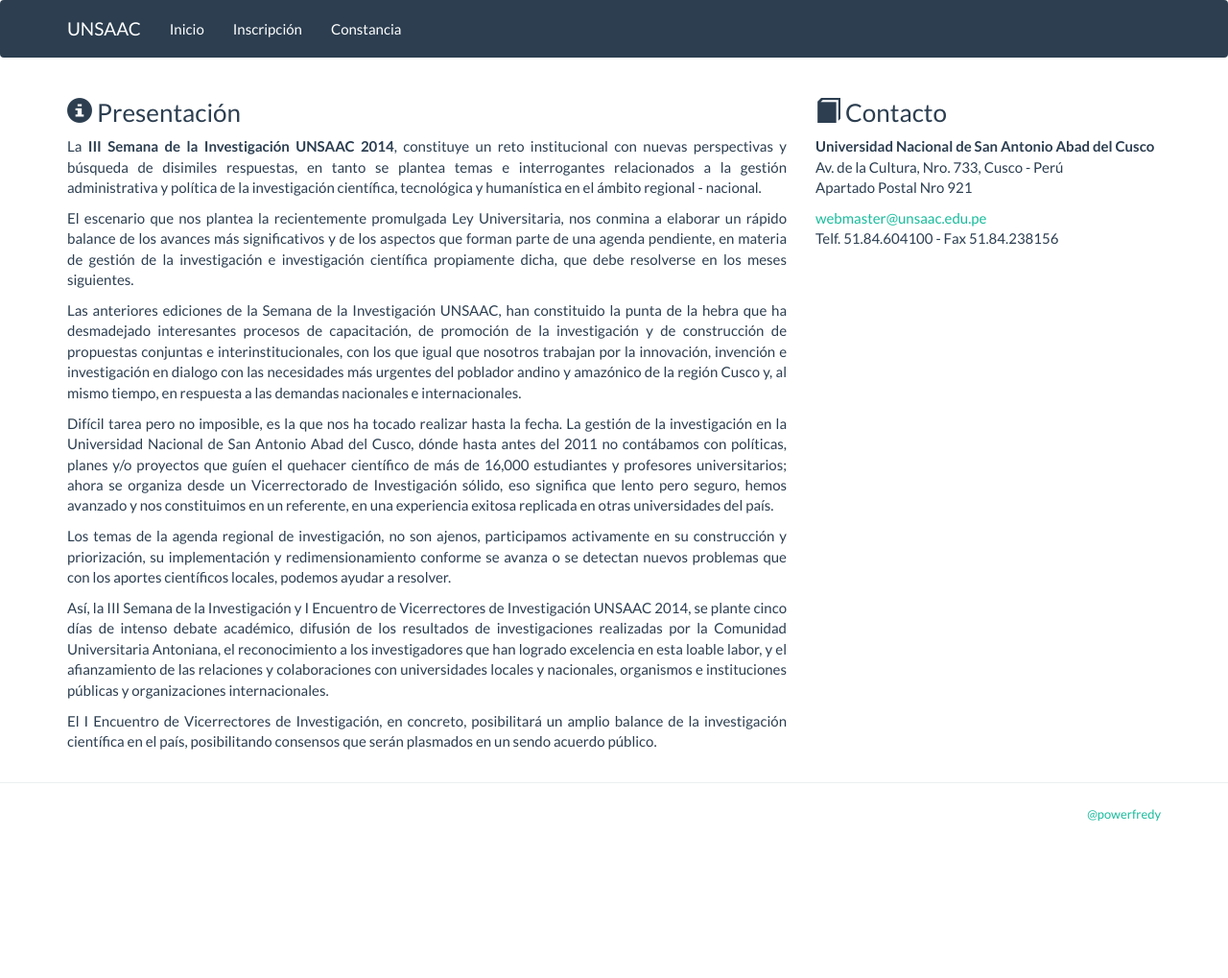
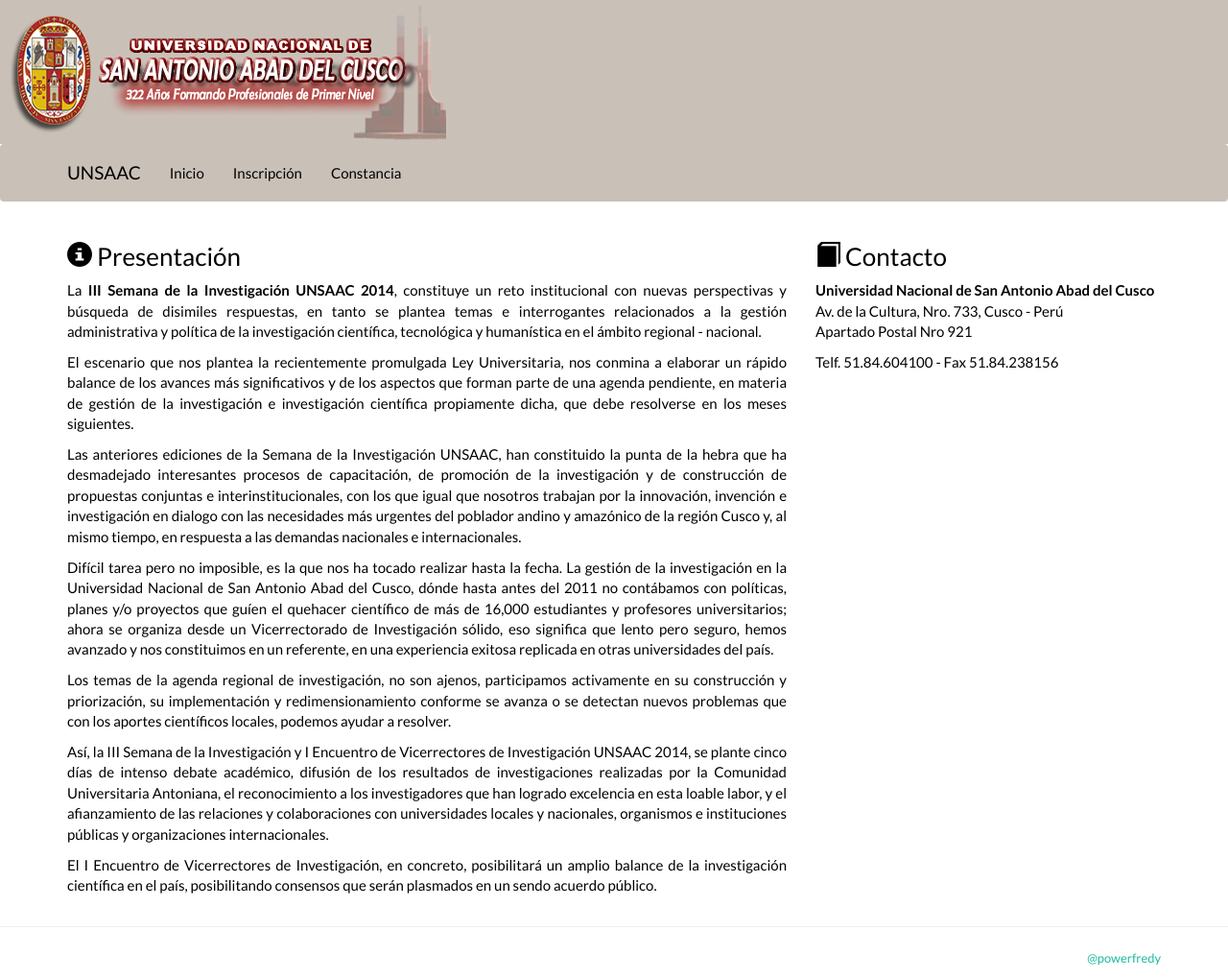
Before and after one commit to fredysqm/vrin, a Django app: page / in a window 1280 px wide. Shown: the whole page at 96% size. Before the commit the page ends 856 px from the top, so only its background shows below. Run offline with Django 3.2, Linux system fonts and the light colour scheme; parts of the project's set-up code (start-up, migrations or seed data) failed here and were passed over; some libraries are stand-ins or nearby versions.

Commit message:
mejoras constancia

```diff
--- a/templates/base.html
+++ b/templates/base.html
@@ -18,11 +18,14 @@
         <script src="{% static 'js/respond.min.js' %}"></script>
     <![endif]-->
 </head>
-<body>
-    <div class="navbar navbar-default">
+<body style="color:#000000;">
+    <div style="background-color:#C9C1B8;" >
+        <img src="{% static 'img/logo.png' %}" />
+    </div>
+    <div class="navbar navbar-default" style="background-color:#C9C1B8;">
         <div class="container">
             <div class="navbar-header">
-                <a href="{% url 'home_url' %}" class="navbar-brand">UNSAAC</a>
+                <a href="{% url 'home_url' %}" style="color:#000000;" class="navbar-brand">UNSAAC</a>
                 <button class="navbar-toggle" type="button" data-toggle="collapse" data-target="#navbar-main">
                     <span class="sr-only">Toggle navigation</span>
                     <span class="icon-bar"></span>
@@ -51,8 +54,7 @@
                     <br>Apartado Postal Nro 921
                 </p>
                 <p>
-                    <a>webmaster@unsaac.edu.pe</a>
-                    <br>Telf. 51.84.604100 - Fax 51.84.238156
+                    Telf. 51.84.604100 - Fax 51.84.238156
                 </p>
             </div>
         </div>
--- a/templates/constancia.html
+++ b/templates/constancia.html
@@ -3,7 +3,5 @@
 {% block title %}Constancia{% endblock %}
 {% block content %}
 <h3><span class="glyphicon glyphicon-search"></span> Reporte Constancia</h3>
-<div class="well bs-component">
-    {% crispy form %}
-</div>
+{% crispy form %}
 {% endblock %}
--- a/templates/inscripcion.html
+++ b/templates/inscripcion.html
@@ -3,7 +3,5 @@
 {% block title %}Inscripción{% endblock %}
 {% block content %}
 <h3><span class="glyphicon glyphicon-pencil"></span> Formato de Inscripción</h3>
-<div class="well bs-component">
-    {% crispy form %}
-</div>
+{% crispy form %}
 {% endblock %}
--- a/templates/inscripcion_final.html
+++ b/templates/inscripcion_final.html
@@ -4,7 +4,7 @@
 {% block content %}
 <h3><span class="glyphicon glyphicon-ok"></span> Inscripción Completa</h3>
 <p class="text-justify">
-{{inscrito.nombre}}, estas inscrito(a) para La <strong>III Semana de la Investigación UNSAAC 2014</strong>, a continuación debes imprimir la constancia para asistencia al evento.
+{{inscrito.nombre}}, estas inscrito(a) para La <strong>III Semana de la Investigación UNSAAC 2014</strong>, a continuación debes imprimir la constancia y PRESENTARLA EL DIA DEL EVENTO para REGISTRAR TU asistencia.
 </p>
 <p>
 Tu id de inscripción es: {{inscrito.pk}}
--- a/templates/menu.html
+++ b/templates/menu.html
@@ -1,3 +1,3 @@
-<li><a href="{% url 'home_url' %}">Inicio</a></li>
-<li><a href="{% url 'inscripcion_url' %}">Inscripción</a></li>
-<li><a href="{% url 'constancia_url' %}">Constancia</a></li>
+<li><a style="color:#000000;" href="{% url 'home_url' %}">Inicio</a></li>
+<li><a style="color:#000000;" href="{% url 'inscripcion_url' %}">Inscripción</a></li>
+<li><a style="color:#000000;" href="{% url 'constancia_url' %}">Constancia</a></li>
```
Also changed, not shown: templates/constancia_print.html (+13 -8 lines), vrin/settings/common.py (+0 -30 lines), vrin/settings/devel.py (+20 -0 lines), vrin/settings/prod.py (+33 -0 lines), static/img/logo.png (added).
